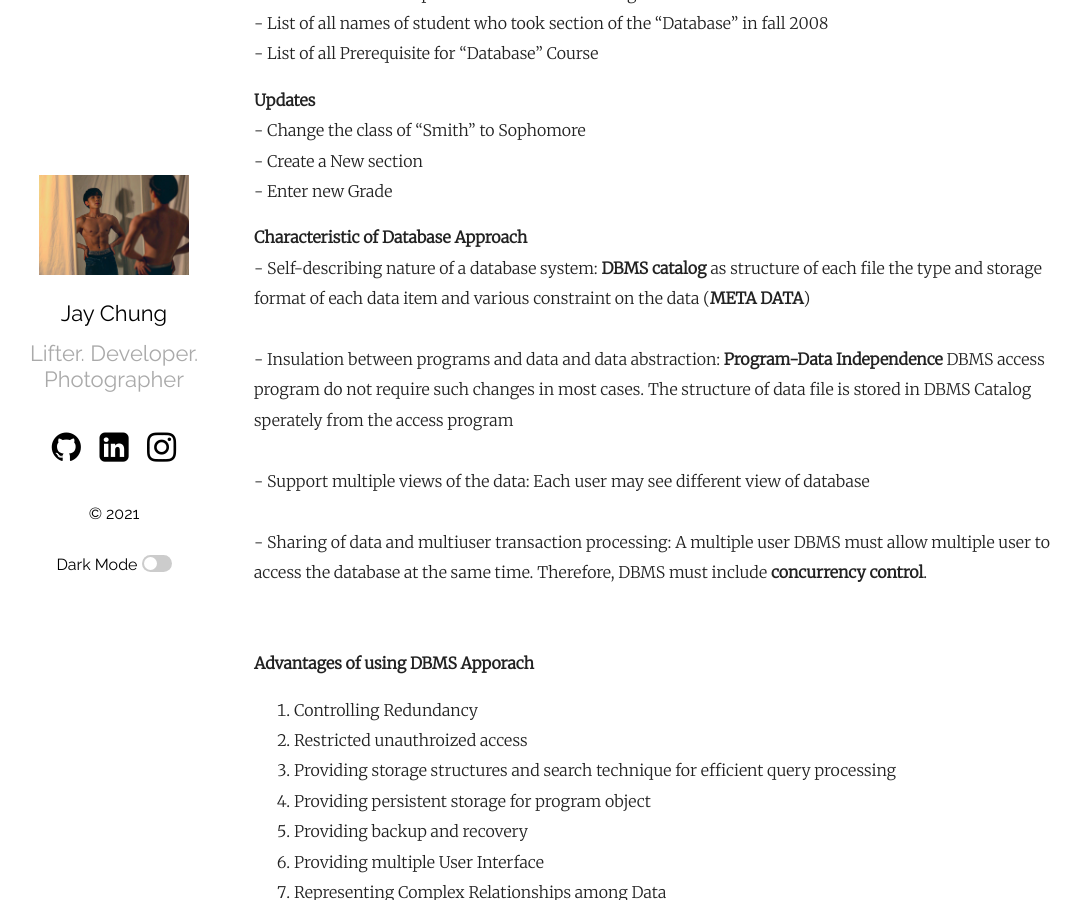
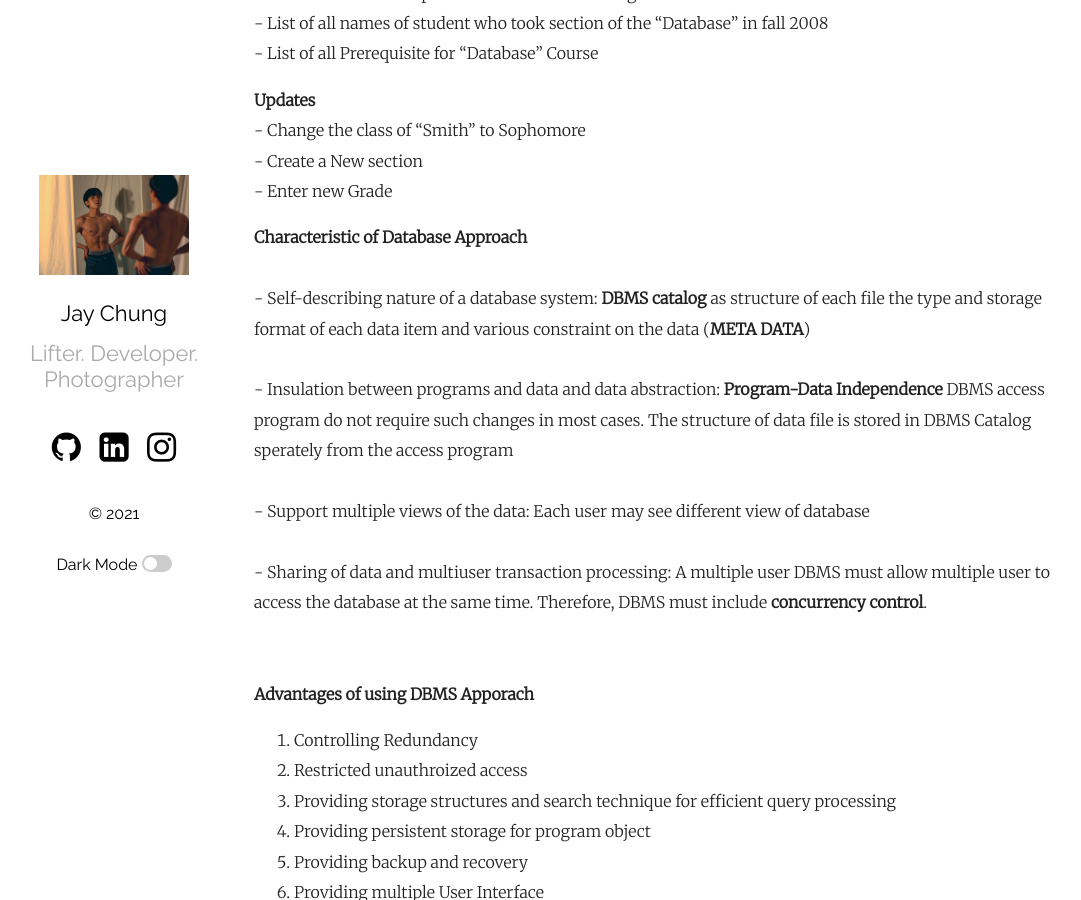
Before and after one commit to healthgongdoll/healthgongdoll.github.io, a Jekyll site: the page built from _posts/2021-09-08-DatabaseChp1.markdown, in a window 1280 px wide and 900 px high, scrolled down 2202 px. Shown: the whole window, without its empty margins (101-1182 px from the left). Built offline with Jekyll 4.4.1, drawn with Linux system fonts in a browser that asks for light colours.

Commit message:
Database Chapter1

```diff
--- a/_posts/2021-09-08-DatabaseChp1.markdown
+++ b/_posts/2021-09-08-DatabaseChp1.markdown
@@ -56,6 +56,7 @@ Also specify the **Data type**: Student_Number: integer ... etc <br/>
 	- Enter new Grade <br/>
 
 **Characteristic of Database Approach**<br/>
+<br/>
 	- Self-describing nature of a database system: **DBMS catalog** as structure of each file the type and storage format of each data item and various constraint on the data (**META DATA**)<br/>
 	<br/>
 	- Insulation between programs and data and data abstraction: **Program-Data Independence** DBMS access program do not require such changes in most cases. The structure of data file is stored in DBMS Catalog sperately from the access program <br/>
@@ -75,7 +76,7 @@ Also specify the **Data type**: Student_Number: integer ... etc <br/>
 7. Representing Complex Relationships among Data <br/>
 8. Enforcing Integrity Constraints <br/>
 
-**When not to use DBMS?**
+**When not to use DBMS?**<br/>
 	- High Initial investment in hardware,software, and training <br/>
 	- The generality that a DBMS provides for defining and processing data <br/>
 	- Overhead for providing security, concurrency control, recovery and integrity functions <br/>
```
